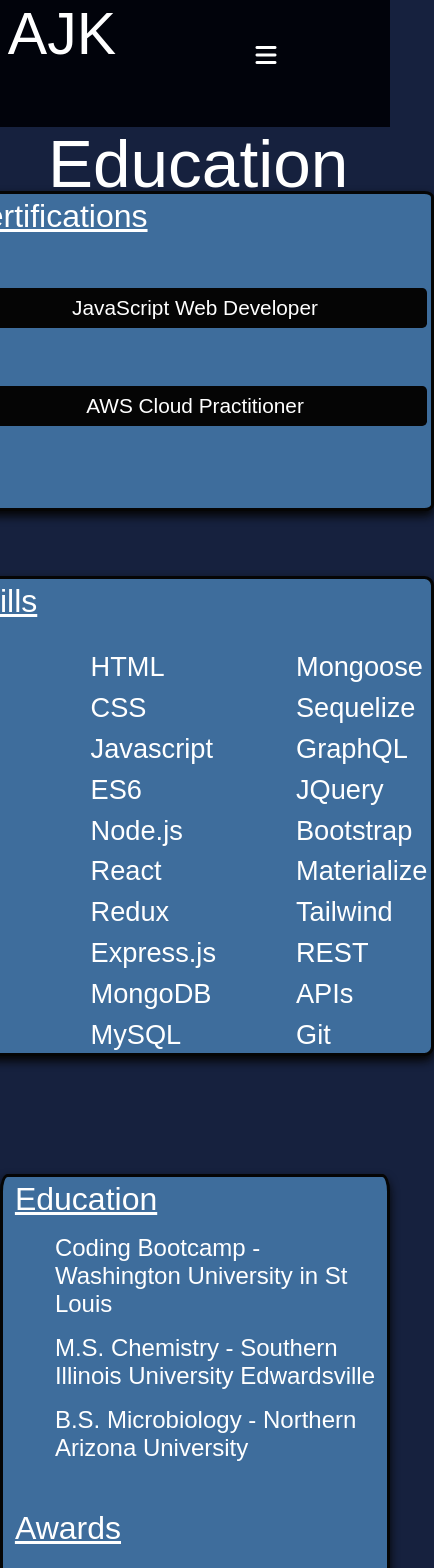
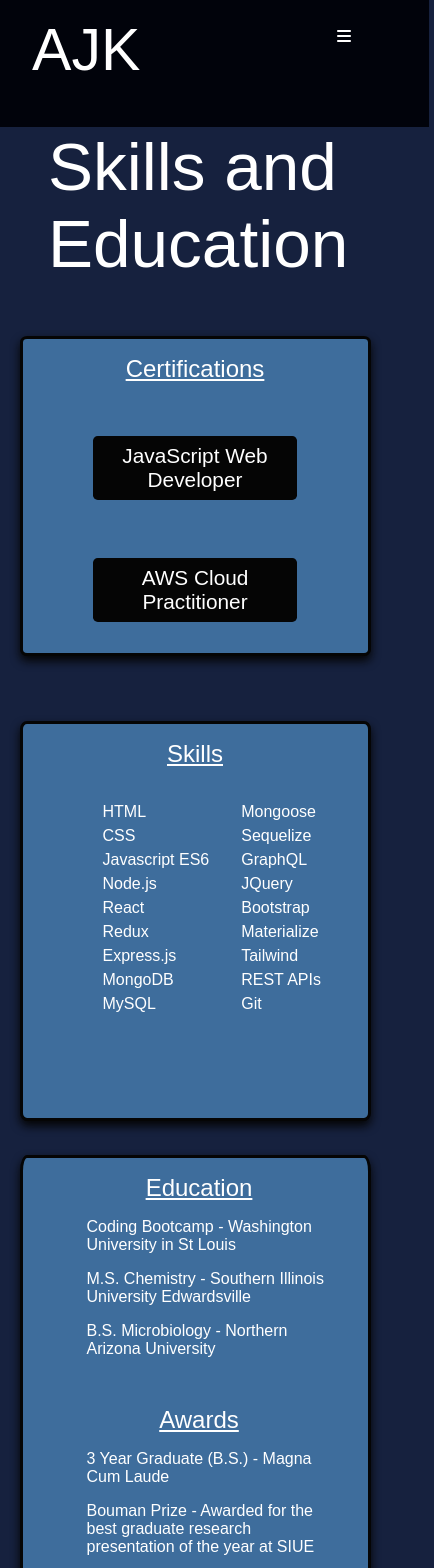
Before and after one commit to Kamadulski999/Kamadulski, a React (Create React App) app: page /Skills in a window 390 px wide. Shown: the top 1568 px of the page, 434 px wide, since content can reach past the window. Built offline with nearby package versions, Linux system fonts and the light colour scheme; a web font is replaced by a local one.

Commit message:
moedia breakpoints for mobile

```diff
--- a/src/Pages/About/about.css
+++ b/src/Pages/About/about.css
@@ -54,10 +54,19 @@
 }
 
 @media (max-width: 600px) {
+    .about-p {
+        font-size: 1em;}
 body p {
     font-size:1em;
 }
 .about-container {
    margin:  1em 0 0 0.5em;
 }
+.about-images {
+    width: 85vw;
 }
+.about-img {
+    margin: 0 5px;
+    width:25vw;
+}
+}
--- a/src/Pages/Contact/contact.css
+++ b/src/Pages/Contact/contact.css
@@ -1,5 +1,10 @@
 .contact {
     background-color: #01030b;
     height: 100vh;
-    padding-top: 10rem;
+    padding-top: 20rem;
 }
+
+@media (max-width: 600px) {
+.contact {padding-top: 8rem;
+}
+}
--- a/src/Pages/Projects/index.js
+++ b/src/Pages/Projects/index.js
@@ -42,8 +42,10 @@ function Projects() {
                 <div>
                 <p className="card-text mt-5">{text}</p>
                 <div className='card-link'>
+                    <div className="btn-container">
                 <a href={url}><div className='btn'>Website</div></a>
                 <a href={github}><div className='btn'>GitHub</div></a>
+                </div>
                 </div>
                 </div>
             </div>
--- a/src/Pages/Projects/projects.css
+++ b/src/Pages/Projects/projects.css
@@ -1,9 +1,5 @@
 
-.banner {
-    height: 10vh;
-    font-size: 8vh;
-    margin: 3rem 0 0 3rem;
-}
+
 
 .card-container {
     display: flex;
@@ -12,7 +8,7 @@
 }
 
 .card {
-    padding: 1vw;
+    padding: 1rem;
     border-radius: 2%;
     }
 
@@ -20,6 +16,7 @@
         max-width: 30%;
         margin-left: 2.8rem;
     }
+
     .images {
         padding-left: 10%;
         margin-top: 5em;
@@ -44,12 +41,26 @@
 
 
 .card-link {
-    text-align: center;
-    position: relative;
-    left: 25%;
-    margin: 3rem 0 3rem 0;
+   text-align: center;
+}
+.btn-container a {
+    width: 65%;
+}
+
+
+
+@media (max-width: 600px) {
+    .project-card {
+        max-width: 100%;
+        margin-left: 1rem;
+    }
+    .card-container {
+        margin: 0;
+        max-width:90%;
+    }
+
+    .card-text {
+        font-size: 1.25rem;
+    }
 
 }
-.card-link * {
-    width: 50%;
-}
--- a/src/Pages/Skills/skills.css
+++ b/src/Pages/Skills/skills.css
@@ -1,9 +1,11 @@
+
+
 
 .skill-container {
    display: flex;
    flex-wrap:wrap;
    justify-content: center;
-}
+   }
 
 
 .skill-lists *{
@@ -65,3 +67,52 @@
     line-height: 1.5;
 
 }
+
+@media (max-width: 600px) {
+    .cert-card {
+        margin-top: 5rem;
+    }
+    .skill-card {
+        height: 25rem;
+    }
+
+
+    .education-card {
+        height: 50rem;
+    }
+
+    .education div {
+        margin: 1rem 1rem 1rem 3rem;
+        font-size: 1rem;
+    }
+
+    .card-banner {
+        font-size: 1.5rem;
+        text-decoration: underline;
+        text-align: center;
+    }
+
+    .btn-container {
+        display: flex;
+        justify-content: center;
+        flex-wrap: wrap;
+
+    }
+
+    .skill-btn {
+        max-width: 20rem;
+    }
+
+
+    .skill-lists {
+        font-size: 1rem;
+
+    }
+
+    .skill-lists ul {
+        line-height: 1.5;
+        text-align: left;
+        padding:1rem;
+    }
+
+}
--- a/src/components/Footer/footer.css
+++ b/src/components/Footer/footer.css
@@ -1,9 +1,10 @@
 .footer-container {
     display: flex;
-    height: 25vh;
+    height: 15rem;
     background-color: #01030b;
     margin-top:5rem;
 }
+
 
 
 .footer {
@@ -11,6 +12,20 @@
     margin: 1%;
     text-align: center;
     color: white;
-    font-size: 2em;
+    font-size: 2rem;
     line-height: 1.5;
+    padding-top: 2rem;
 }
+
+@media (max-width: 600px) {
+
+
+    .footer {
+       width: 50%;
+       font-size: 1.5rem;
+    }
+
+    .mobile-hide {
+        display: none;
+    }
+}
--- a/src/components/Footer/index.js
+++ b/src/components/Footer/index.js
@@ -11,7 +11,7 @@ function Footer() {
         <a href="https://www.linkedin.com/in/andrew-kamadulski-19b943196">LinkedIn</a><br></br>
         <br></br>
         </div>
-        <div className="footer">Andrew Kamadulski<br></br>React Web Developer<br></br>St. Louis, Mo  USA</div>
+        <div className="footer mobile-hide">Andrew Kamadulski<br></br>React Web Developer<br></br>St. Louis, Mo  USA</div>
         <div className="footer pr-5">
         <a href="https://github.com/Kamadulski999/">Github</a><br></br>
         <a href="mailto:andrew.kamadulski@gmail.com">Email</a><br></br>
--- a/src/components/Hello/hello.css
+++ b/src/components/Hello/hello.css
@@ -7,7 +7,8 @@
     margin: 0.2rem;
     display: flex;
     text-align: center;
-    margin-top: 5vh;
+    margin-top: 10rem;
+    width: 15vw;
 
 }
 
@@ -18,3 +19,16 @@
 .portrait {
     justify-content: center;
 }
+
+@media (max-width: 600px) {
+    .hello-emphasis {
+        font-size: 1.7rem;
+        margin:3rem 1rem 0 1rem;
+    }
+
+    .hello-section img {
+        margin: -2rem 1rem 1rem 1rem
+    }
+
+
+}
--- a/src/components/Nav/nav.css
+++ b/src/components/Nav/nav.css
@@ -1,6 +1,6 @@
 .navbar {
     height: 10vh;
-    width:100vw;
+    width:110vw;
     color: white;
     background-color: #01030b;
     position: fixed;
@@ -31,9 +31,6 @@
       text-decoration: none;
    }
 
-   .fa-firstdraft {
-    font-size: 1.6rem;
-}
 
 .nav-menu {
     display: grid;
@@ -65,12 +62,9 @@
 
 .fa-bars {
     position: absolute;
-    right: -15vw;
-    top: 5vh;
-}
-.fa-times {
-    position: absolute;
-    right: -15vw;
+    left: 2.5rem;
+    top: 3rem;
+
 }
 
 .nav-links-mobile {
@@ -105,23 +99,20 @@
     .nav-menu.active {
         left: -95vw;
         top: 15vh;
-        width: 110vw;
+        width: 26rem;
         display: flex;
         justify-content: space-evenly;
         align-items: center;
         opacity: 1;
         transition: all 0.5s ease;
         position:absolute;
-
-
-
     }
 
     .nav-links {
         text-align: center;
-        padding: 1rem;
         width: 100%;
-        color:black!important;
+        padding-right: 2rem;
+        color:black;
     }
 
     .nav-links:hover {
@@ -142,29 +133,10 @@
 
     .fa-times {
         position: absolute;
-        right: -15vw;
-        top: 2vw;
-        font-size: 2rem;
+        left: 2.5rem;
+        top: 3rem;
     }
 
-    .nav-links-mobile {
-        display: block;
-        text-align: center;
-        padding: 1.5rem;
-        margin: 2rem auto;
-        border-radius: 4px;
-        width: 80%;
-        background: white;
-        text-decoration: none;
-        color: #fff;
-        font-size: 1.5rem;
-    }
-
-    .nav-links-mobile:hover {
-        background: #fff;
-        color: white;
-        transition: 250ms;
-    }
 
 
 }
@@ -180,19 +152,25 @@ nav a {
     .navbar {
         height: 15vh;
     }
+    .monogram  {
+        margin: 1rem 0 0 2rem;
+    }
 
-        .lilith {
-        padding-top: 5vh;
+    .navLink * {
+        font-size: 1rem;
     }
+
+
 
 }
 
 @media (max-height: 600px) and (max-width: 900px) {
-    .lilith {
-        padding-top: 20vh;
-    }
 
     .menu-icon {
     padding-right:5vw;
     }
+
+
+
+
 }
--- a/src/index.css
+++ b/src/index.css
@@ -102,6 +102,7 @@ nav a {
   outline: none;
   background-color: var(--dark);
   transition: all 0.5s;
+  z-index: -1;
 }
 
 
@@ -1236,3 +1237,9 @@ nav a {
 .hide {
   display: none;
 }
+
+.banner {
+  height: 8rem;
+  font-size: 8vh;
+  margin: 8rem 0 0 3rem;
+}
```
